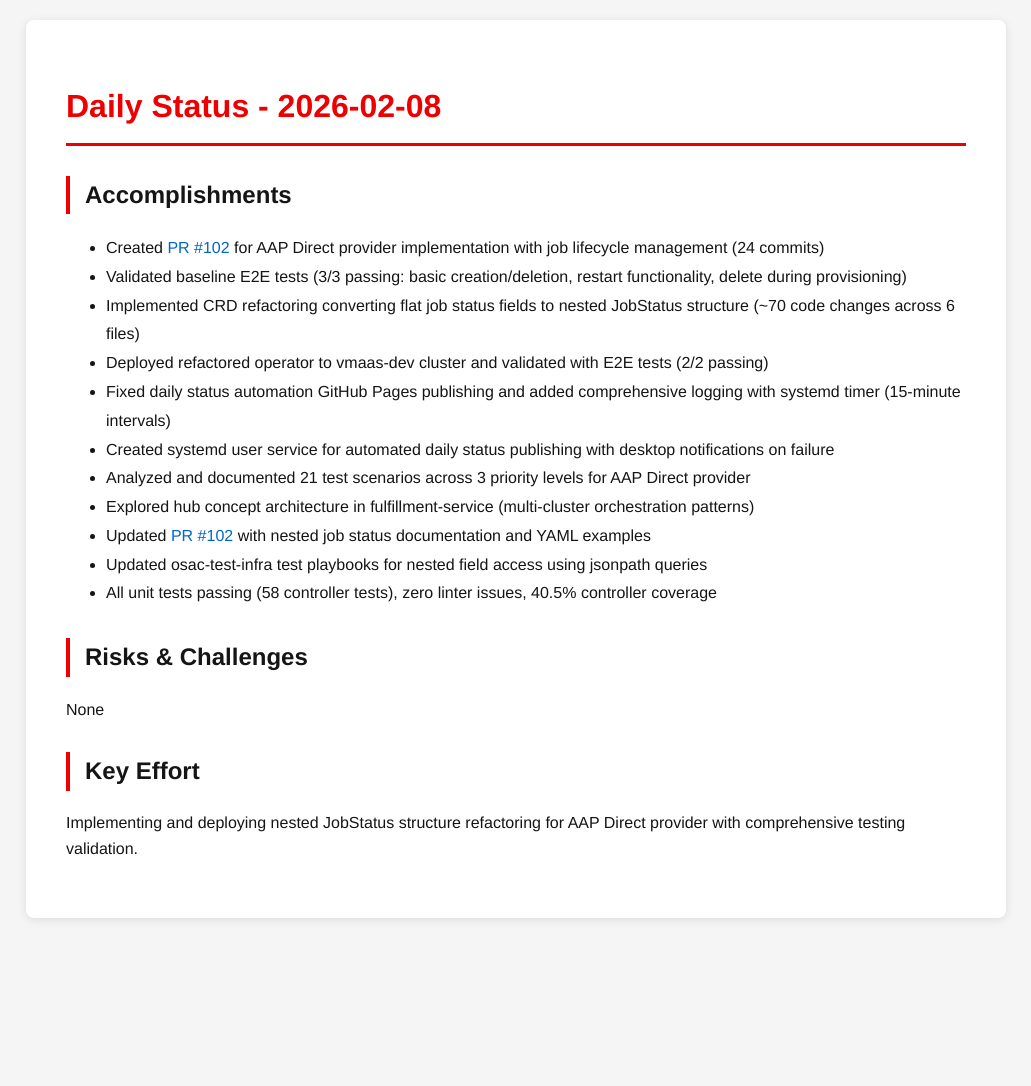
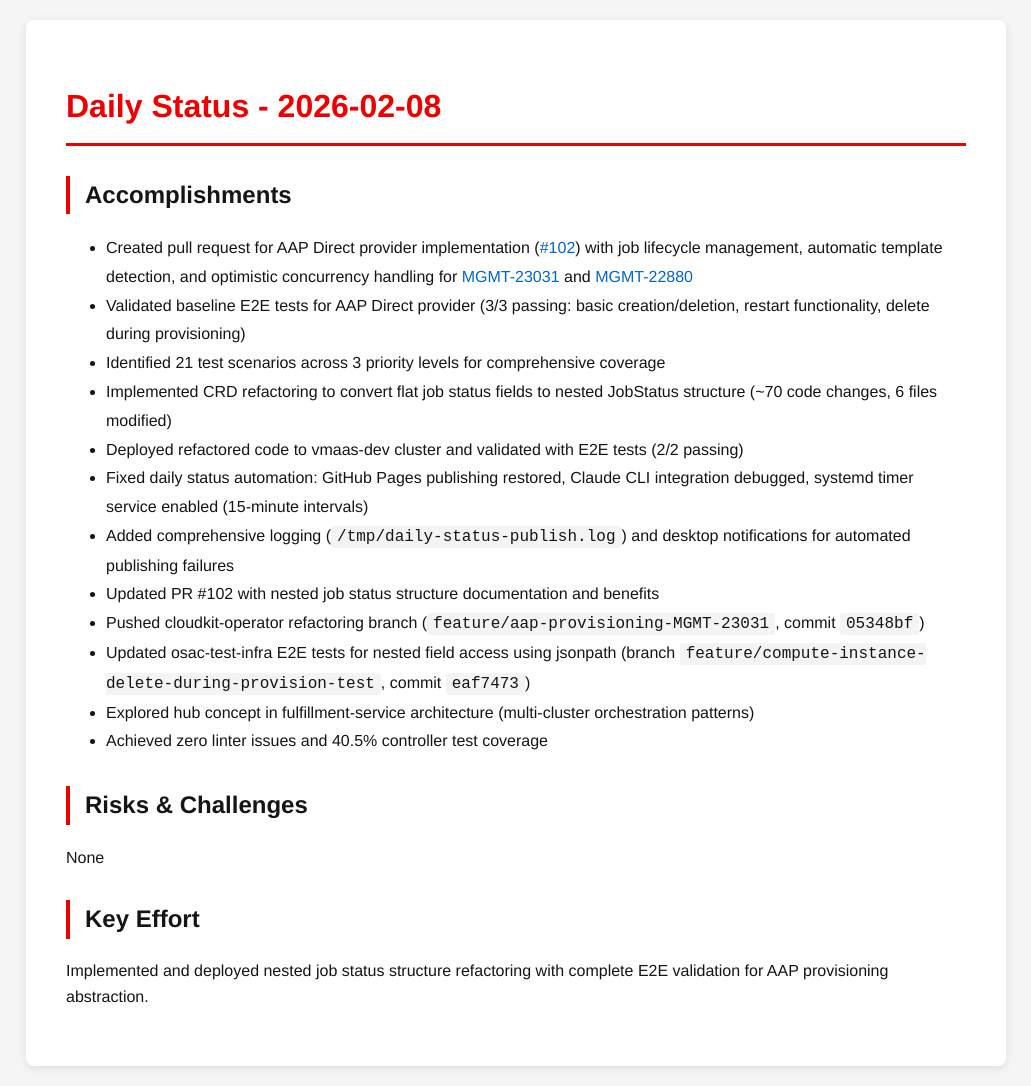
Before and after one commit to tzvatot/daily-status, a Jekyll site: the page built from 2026-02-08.md, in a window 1280 px wide. Shown: the whole page, without its empty margins (124-1155 px from the left). Built offline with Jekyll 4.4.1, drawn with Linux system fonts in a browser that asks for light colours; before the commit the page ends 938 px from its top, so only the background shows below that.

Commit message:
Daily status update - 2026-02-08

```diff
--- a/2026-02-08.md
+++ b/2026-02-08.md
@@ -7,20 +7,21 @@
 # Daily Status - 2026-02-08
 
 ## Accomplishments
-- Created [PR #102](https://github.com/osac-project/osac-operator/pull/102) for AAP Direct provider implementation with job lifecycle management (24 commits)
-- Validated baseline E2E tests (3/3 passing: basic creation/deletion, restart functionality, delete during provisioning)
-- Implemented CRD refactoring converting flat job status fields to nested JobStatus structure (~70 code changes across 6 files)
-- Deployed refactored operator to vmaas-dev cluster and validated with E2E tests (2/2 passing)
-- Fixed daily status automation GitHub Pages publishing and added comprehensive logging with systemd timer (15-minute intervals)
-- Created systemd user service for automated daily status publishing with desktop notifications on failure
-- Analyzed and documented 21 test scenarios across 3 priority levels for AAP Direct provider
-- Explored hub concept architecture in fulfillment-service (multi-cluster orchestration patterns)
-- Updated [PR #102](https://github.com/osac-project/osac-operator/pull/102) with nested job status documentation and YAML examples
-- Updated osac-test-infra test playbooks for nested field access using jsonpath queries
-- All unit tests passing (58 controller tests), zero linter issues, 40.5% controller coverage
+- Created pull request for AAP Direct provider implementation ([#102](https://github.com/osac-project/osac-operator/pull/102)) with job lifecycle management, automatic template detection, and optimistic concurrency handling for [MGMT-23031](https://issues.redhat.com/browse/MGMT-23031) and [MGMT-22880](https://issues.redhat.com/browse/MGMT-22880)
+- Validated baseline E2E tests for AAP Direct provider (3/3 passing: basic creation/deletion, restart functionality, delete during provisioning)
+- Identified 21 test scenarios across 3 priority levels for comprehensive coverage
+- Implemented CRD refactoring to convert flat job status fields to nested JobStatus structure (~70 code changes, 6 files modified)
+- Deployed refactored code to vmaas-dev cluster and validated with E2E tests (2/2 passing)
+- Fixed daily status automation: GitHub Pages publishing restored, Claude CLI integration debugged, systemd timer service enabled (15-minute intervals)
+- Added comprehensive logging (`/tmp/daily-status-publish.log`) and desktop notifications for automated publishing failures
+- Updated PR #102 with nested job status structure documentation and benefits
+- Pushed cloudkit-operator refactoring branch (`feature/aap-provisioning-MGMT-23031`, commit `05348bf`)
+- Updated osac-test-infra E2E tests for nested field access using jsonpath (branch `feature/compute-instance-delete-during-provision-test`, commit `eaf7473`)
+- Explored hub concept in fulfillment-service architecture (multi-cluster orchestration patterns)
+- Achieved zero linter issues and 40.5% controller test coverage
 
 ## Risks & Challenges
 None
 
 ## Key Effort
-Implementing and deploying nested JobStatus structure refactoring for AAP Direct provider with comprehensive testing validation.
+Implemented and deployed nested job status structure refactoring with complete E2E validation for AAP provisioning abstraction.
```
